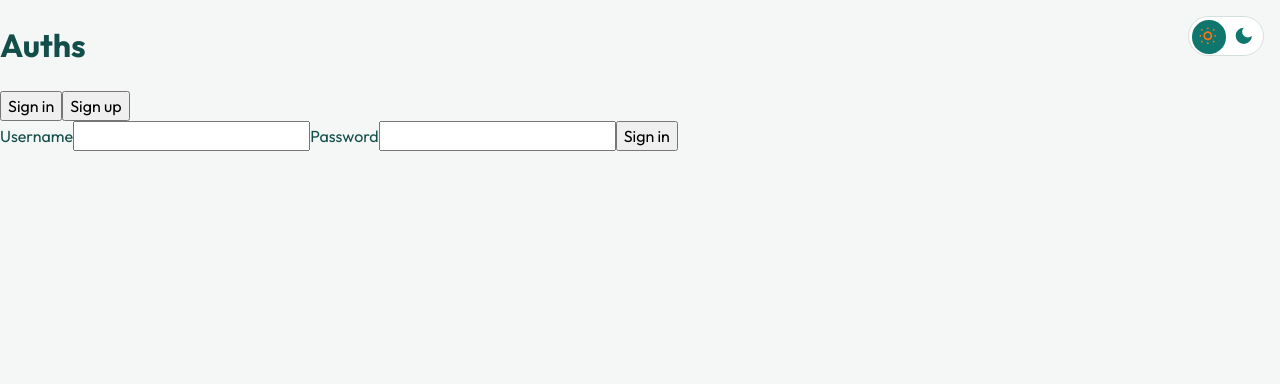
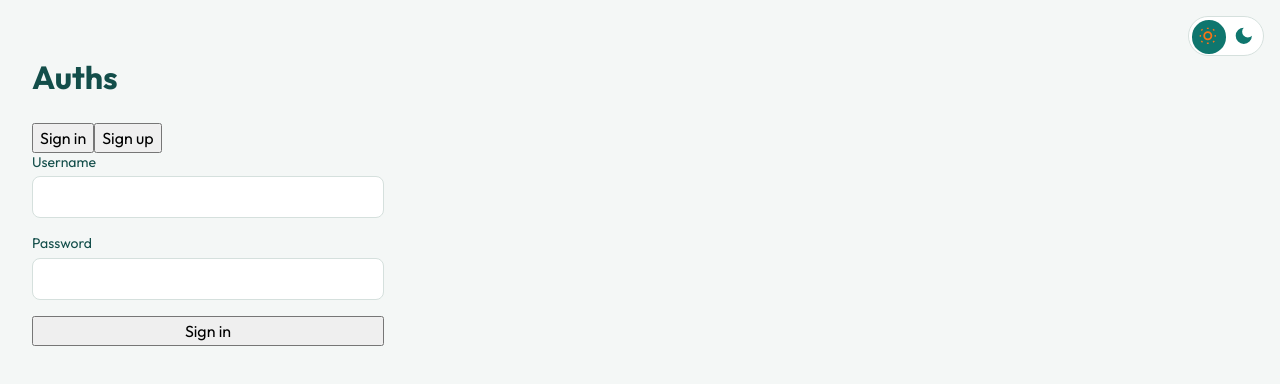
Before and after one commit to barfaoui/train-blocks, a React (Vite) app in the folder auths/front/: page /login in a window 1280 px wide. Shown: the top 384 px of the page. Built offline with nearby package versions, Linux system fonts and the light colour scheme; no server answers.

Commit message:
add TextInput

```diff
--- /dev/null
+++ b/auths/front/src/pages/LoginPage.module.css
@@ -0,0 +1,10 @@
+.page {
+  padding: var(--space-6);
+}
+
+.form {
+  display: flex;
+  flex-direction: column;
+  gap: var(--space-4);
+  max-width: 22rem;
+}
--- a/auths/front/src/pages/LoginPage.tsx
+++ b/auths/front/src/pages/LoginPage.tsx
@@ -1,4 +1,8 @@
 import { type FormEvent, useState } from 'react';
+
+import { TextInput } from '@common/styles/TextInput';
+
+import styles from './LoginPage.module.css';
 
 type Tab = 'sign-in' | 'sign-up';
 
@@ -8,9 +12,14 @@ function preventSubmit(event: FormEvent) {
 
 export function LoginPage() {
   const [tab, setTab] = useState<Tab>('sign-in');
+  const [signInUsername, setSignInUsername] = useState('');
+  const [signInPassword, setSignInPassword] = useState('');
+  const [signUpUsername, setSignUpUsername] = useState('');
+  const [signUpPassword, setSignUpPassword] = useState('');
+  const [signUpConfirmPassword, setSignUpConfirmPassword] = useState('');
 
   return (
-    <main>
+    <main className={styles.page}>
       <h1>Auths</h1>
       <div role="tablist" aria-label="Authentication">
         <button
@@ -31,31 +40,49 @@ export function LoginPage() {
         </button>
       </div>
       {tab === 'sign-in' ? (
-        <form onSubmit={preventSubmit}>
-          <label>
-            Username
-            <input name="username" autoComplete="username" />
-          </label>
-          <label>
-            Password
-            <input name="password" type="password" autoComplete="current-password" />
-          </label>
+        <form className={styles.form} onSubmit={preventSubmit}>
+          <TextInput
+            label="Username"
+            name="username"
+            autoComplete="username"
+            value={signInUsername}
+            onChange={setSignInUsername}
+          />
+          <TextInput
+            label="Password"
+            name="password"
+            type="password"
+            autoComplete="current-password"
+            value={signInPassword}
+            onChange={setSignInPassword}
+          />
           <button type="submit">Sign in</button>
         </form>
       ) : (
-        <form onSubmit={preventSubmit}>
-          <label>
-            Username
-            <input name="username" autoComplete="username" />
-          </label>
-          <label>
-            Password
-            <input name="password" type="password" autoComplete="new-password" />
-          </label>
-          <label>
-            Confirm password
-            <input name="confirmPassword" type="password" autoComplete="new-password" />
-          </label>
+        <form className={styles.form} onSubmit={preventSubmit}>
+          <TextInput
+            label="Username"
+            name="username"
+            autoComplete="username"
+            value={signUpUsername}
+            onChange={setSignUpUsername}
+          />
+          <TextInput
+            label="Password"
+            name="password"
+            type="password"
+            autoComplete="new-password"
+            value={signUpPassword}
+            onChange={setSignUpPassword}
+          />
+          <TextInput
+            label="Confirm password"
+            name="confirmPassword"
+            type="password"
+            autoComplete="new-password"
+            value={signUpConfirmPassword}
+            onChange={setSignUpConfirmPassword}
+          />
           <button type="submit">Sign up</button>
         </form>
       )}
--- /dev/null
+++ b/common/styles/TextInput.module.css
@@ -0,0 +1,43 @@
+.root {
+  display: flex;
+  flex-direction: column;
+  gap: var(--space-1);
+  width: 100%;
+}
+
+.field {
+  width: 100%;
+  padding: var(--space-2) var(--space-3);
+  color: var(--color-text);
+  background: var(--color-surface);
+  border: 1px solid var(--color-border);
+  border-radius: var(--radius);
+
+  &::placeholder {
+    color: var(--color-text-muted);
+    font-style: italic;
+  }
+
+  &:focus-visible {
+    outline: 2px solid var(--color-primary);
+    outline-offset: 2px;
+  }
+
+  &:disabled {
+    opacity: 0.6;
+    cursor: not-allowed;
+  }
+
+  &-invalid {
+    border-color: var(--color-danger);
+
+    &:focus-visible {
+      outline-color: var(--color-danger);
+    }
+  }
+}
+
+.error {
+  margin: 0;
+  color: var(--color-danger);
+}
--- /dev/null
+++ b/common/styles/TextInput.tsx
@@ -0,0 +1,51 @@
+import { type ComponentPropsWithoutRef, useId } from 'react';
+
+import styles from './TextInput.module.css';
+import { TypographySmall } from './Typography';
+
+export type TextInputProps = {
+  label: string;
+  value: string;
+  onChange: (value: string) => void;
+  error?: string;
+  className?: string;
+} & Omit<ComponentPropsWithoutRef<'input'>, 'id' | 'value' | 'onChange' | 'className'>;
+
+export function TextInput({
+  label,
+  value,
+  onChange,
+  error,
+  type = 'text',
+  className,
+  ...inputProps
+}: TextInputProps) {
+  const id = useId();
+  const errorId = `${id}-error`;
+  const invalid = Boolean(error);
+
+  return (
+    <div className={[styles.root, className].filter(Boolean).join(' ')}>
+      <TypographySmall as="label" htmlFor={id}>
+        {label}
+      </TypographySmall>
+      <input
+        {...inputProps}
+        id={id}
+        type={type}
+        value={value}
+        className={[styles.field, invalid ? styles['field-invalid'] : undefined]
+          .filter(Boolean)
+          .join(' ')}
+        aria-invalid={invalid}
+        aria-describedby={invalid ? errorId : undefined}
+        onChange={(event) => onChange(event.target.value)}
+      />
+      {error ? (
+        <TypographySmall as="p" id={errorId} className={styles.error}>
+          {error}
+        </TypographySmall>
+      ) : null}
+    </div>
+  );
+}
```
